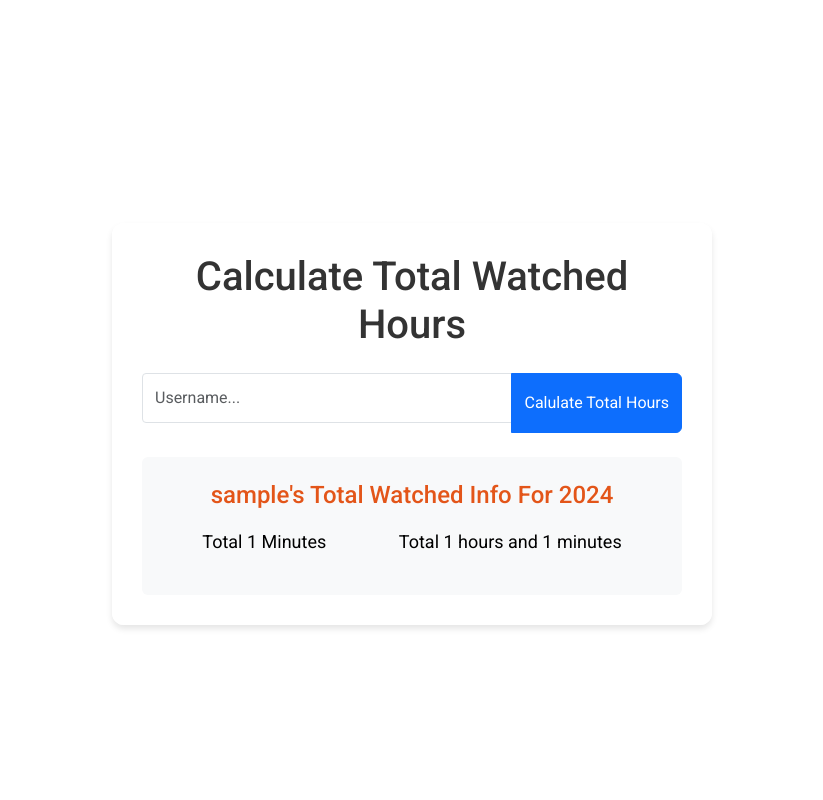
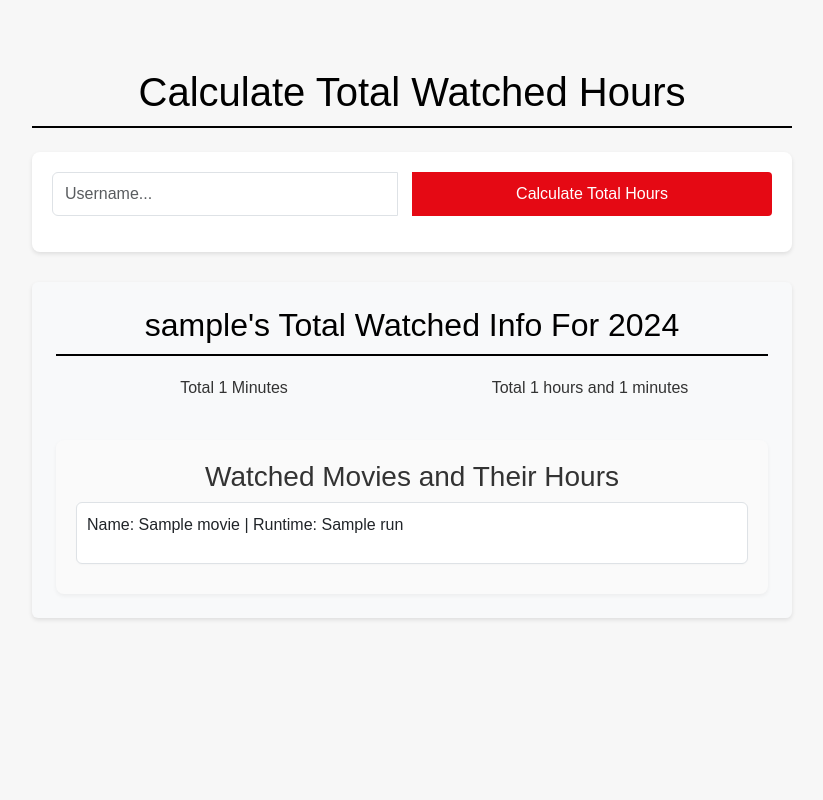
Before and after one commit to berkay2420/letterboxd-total-time-watched-counter, a Flask app: template website/templates/base.html in a window 1280 px wide. Shown: the whole page, without its empty margins (228-1051 px from the left). Run offline with Flask 3, Linux system fonts and the light colour scheme; the template is opened without the code that fills it: most values are stand-ins (such as "Sample title", 1, 10 or a date in 2020).

Commit message:
improvements

```diff
--- a/website/static/style.css
+++ b/website/static/style.css
@@ -1,113 +1,99 @@
-@import url('https://fonts.googleapis.com/css2?family=Roboto:wght@400;500;700&display=swap');
-
 body {
- font-family: 'Roboto', sans-serif;
- background-size: cover;
- background-position: center;
- margin: 0;
- padding: 0;
- display: flex;
- justify-content: center;
- align-items: center;
- height: 100vh;
+    font-family: Arial, sans-serif;
+    background-color: #f7f7f7;
     color: #333;
   }
 
   .container {
- max-width: 600px;
- background-color: rgba(255, 255, 255, 0.95);
- padding: 30px;
- border-radius: 12px;
- box-shadow: 0 4px 6px rgba(0, 0, 0, 0.1);
- transition: transform 0.3s ease-in-out;
-}
-
-.container:hover {
- transform: translateY(-10px);
+    max-width: 800px;
+    margin: 0 auto;
+    padding: 20px;
   }
 
   h1 {
     text-align: center;
- font-size: 2.5rem;
+    color: #000;
+    border-bottom: 2px solid #000;
+    padding-bottom: 10px;
+    margin-bottom: 30px;
+  }
+
+  .form-container {
+    background-color: #fff;
+    padding: 20px;
+    border-radius: 8px;
+    box-shadow: 0 2px 4px rgba(0, 0, 0, 0.1);
+  }
+
+  .input-group {
+    display: flex;
+    gap: 15px;
+  }
+
+  .input-group input,
+  .input-group button {
+    flex: 1;
+  }
+
+  .btn-primary {
+    background-color: #e50914;
+    color: white;
+    border: none;
+    padding: 10px 20px;
+    border-radius: 4px;
+    cursor: pointer;
+    transition: background-color 0.3s ease;
+  }
+
+  .btn-primary:hover {
+    background-color: #c41100;
+  }
+
+  .info-container {
+    background-color: #ffffff;
+    border-radius: 8px;
+    padding: 20px;
+    margin-top: 30px;
+    box-shadow: 0 2px 4px rgba(0, 0, 0, 0.1);
+  }
+
+  h2 {
+    text-align: center;
+    color: #000;
+    border-bottom: 2px solid #000;
+    padding-bottom: 10px;
     margin-bottom: 20px;
   }
 
-input[type="text"] {
- width: calc(100% - 80px);
- padding: 12px;
- margin-bottom: 10px;
- border-radius: 4px;
+  .details {
+    display: flex;
+    justify-content: space-between;
+    align-items: center;
+    margin-bottom: 20px;
   }
 
-button {
- padding: 12px 24px;
- background-color: #007bff;
- color: #fff;
- border: none;
- border-radius: 4px;
- cursor: pointer;
- transition: background-color 0.3s, transform 0.3s;
+  .detail-item {
+    flex: 1;
+    text-align: center;
   }
 
-button:hover {
- background-color: #0056b3;
- transform: scale(1.05);
+  .movie-list-container {
+    background-color: #fafafa;
+    padding: 20px;
+    border-radius: 8px;
+    margin-top: 20px;
+    box-shadow: 0 2px 4px rgba(0, 0, 0, 0.05);
   }
 
-#weatherInfo {
- background-color: #06283d; /* Dark blue background */
- color: #f0f0f0; /* Light text color */
- padding: 20px;
- border-radius: 18px;
- margin-top: 20px;
- transition: transform 0.3s ease-in-out;
+  .movie-list {
+    list-style-type: none;
+    padding-left: 0;
   }
 
-#weatherInfo:hover {
- transform: translateY(-10px);
+  .movie-item {
+    background-color: #fff;
+    border-radius: 4px;
+    padding: 10px;
+    margin-bottom: 10px;
+    box-shadow: 0 1px 2px rgba(0, 0, 0, 0.025);
   }
-
-#weatherInfo h2 {
- font-size: 24px;
- font-weight: 500;
- color: #e35519; /* Orange accent for the city name */
-}
-
-#weatherInfo p {
- font-size: 18px;
- font-weight: 400;
-}
-
-#weatherInfo button {
- background-color: #e35519; /* Orange background for buttons */
- color: "black";
- border: none;
- border-radius: 50%;
- padding: 10px 20px;
- cursor: pointer;
- transition: background-color 0.3s, transform 0.3s;
-}
-
-#weatherInfo button:hover {
- background-color: #e8dad1; /* Slightly lighter orange on hover */
- transform: scale(1.05);
-}
-
-.weather-overview {
- display: flex;
- flex-direction: column;
- align-items: center;
-}
-
-.weather-details {
- display: flex;
- justify-content: space-around;
- width: 100%;
- margin-top: 10px;
-}
-
-.weather-condition, .weather-temperature {
-    color: black;
-
-    text-align: center;
-}
--- a/website/templates/base.html
+++ b/website/templates/base.html
@@ -10,39 +10,39 @@
 <body>
   <div class="container mt-5">
     <h1 class="text-center mb-4">Calculate Total Watched Hours</h1>
-    <form action="/total-watched-info" method="post" class="mb-4">
-      <div class="input-group">
-        <input type="text" name="user_name" class="form-control" placeholder="Username...">
-        <button type="submit" class="btn btn-primary">Calulate Total Hours</button>
+    <form action="/total_watched_info" method="post" class="form-container">
+      <div class="input-group mb-3">
+        <input type="text" name="user_name" class="form-control" placeholder="Username..." required>
+        <button type="submit" class="btn btn-primary">Calculate Total Hours</button>
       </div>
     </form>
-    <div id="weatherInfo" class="bg-light p-4 rounded">
+
     {% if user_name %}
-    <div class="weather-overview">
-      <h2 class="text-center">{{ user_name }}'s Total Watched Info For 2024 </h2>
-      <div class="weather-details">
-        <div class="weather-temperature">
+      <div id="totalInfo" class="info-container bg-light p-4 rounded">
+        <h2 class="text-center">{{ user_name }}'s Total Watched Info For 2024</h2>
+        <div class="details">
+          <div class="detail-item">
             <p>Total {{total_minutes}} Minutes</p>
           </div>
-        <div class="weather-temperature">
+          <div class="detail-item">
             <p>Total {{ total_hours }} hours and {{total_minutes_by_hour}} minutes</p>
           </div>
         </div>
-    </div>
-    <div class="weather-daily-list">
-      <!-- <h3 class="text-center">Watched Movies and Their Hours</h3>
-          <ul class="list-group">
-            {% for run in run_times_list %}
-              <li class="list-group-item">
-                <p>{{run}}</p>
+
+        <div class="movie-list-container mt-4">
+          <h3 class="text-center">Watched Movies and Their Hours</h3>
+          <ul class="movie-list list-group">
+            {% for name, run in movie_list %}
+              <li class="movie-item list-group-item">
+                <p>Name: {{name}} | Runtime: {{run}} </p>
               </li>
             {% endfor %}
           </ul>
-        </div> -->
+        </div>
       </div>
     {% endif %}
   </div>
- </div>
+
   <script src="https://cdn.jsdelivr.net/npm/bootstrap@5.3.0-alpha1/dist/js/bootstrap.bundle.min.js"></script>
 </body>
 </html>
```
Also changed, not shown: website/this_years_total_watched.py (+28 -14 lines), website/views.py (+28 -8 lines). Lines whose indentation alone changed are shown as unchanged.
